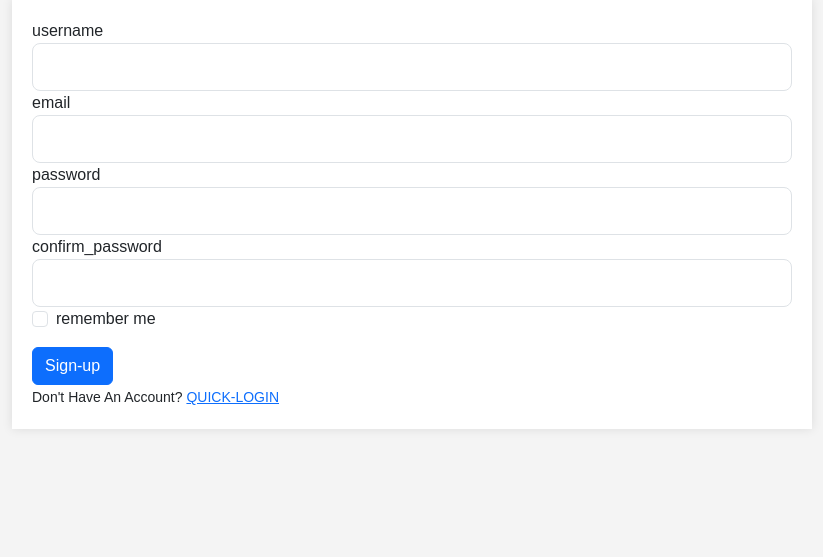
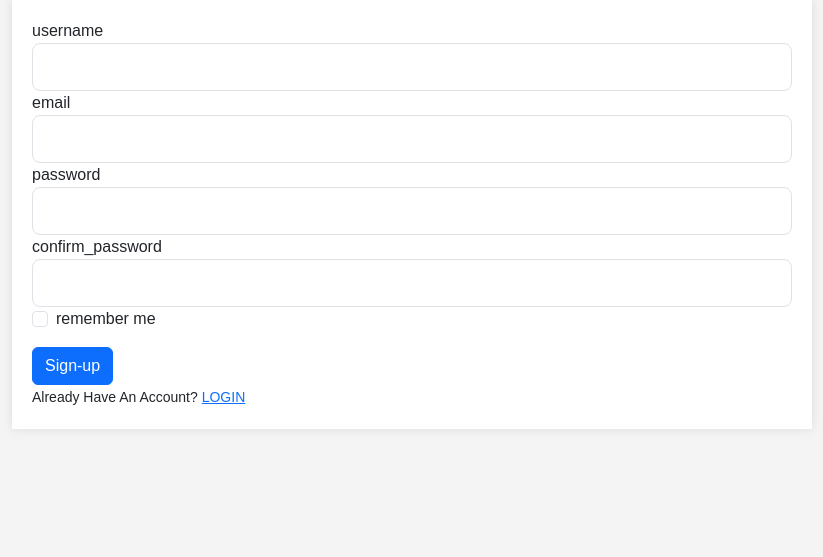
Before and after one commit to Divyansh-Test/first_flaskapp, a Flask app: page /register1 in a window 1280 px wide. Shown: the part 117-674 px from the top of the page, without its empty margins (228-1051 px from the left). Run offline with Flask 3, Linux system fonts and the light colour scheme.

Commit message:
make href link of register page more relevant for what it is doing.

```diff
--- a/flaskblog/templates/register.html
+++ b/flaskblog/templates/register.html
@@ -69,8 +69,8 @@
     </div>
     </fieldset>
     <small>
-    Don't Have An Account?
-    <a href="{{url_for('home')}}">QUICK-LOGIN</a>
+    Already Have An Account?
+    <a href="{{url_for('home')}}">LOGIN </a>
     </small>
     </form>
 
```
